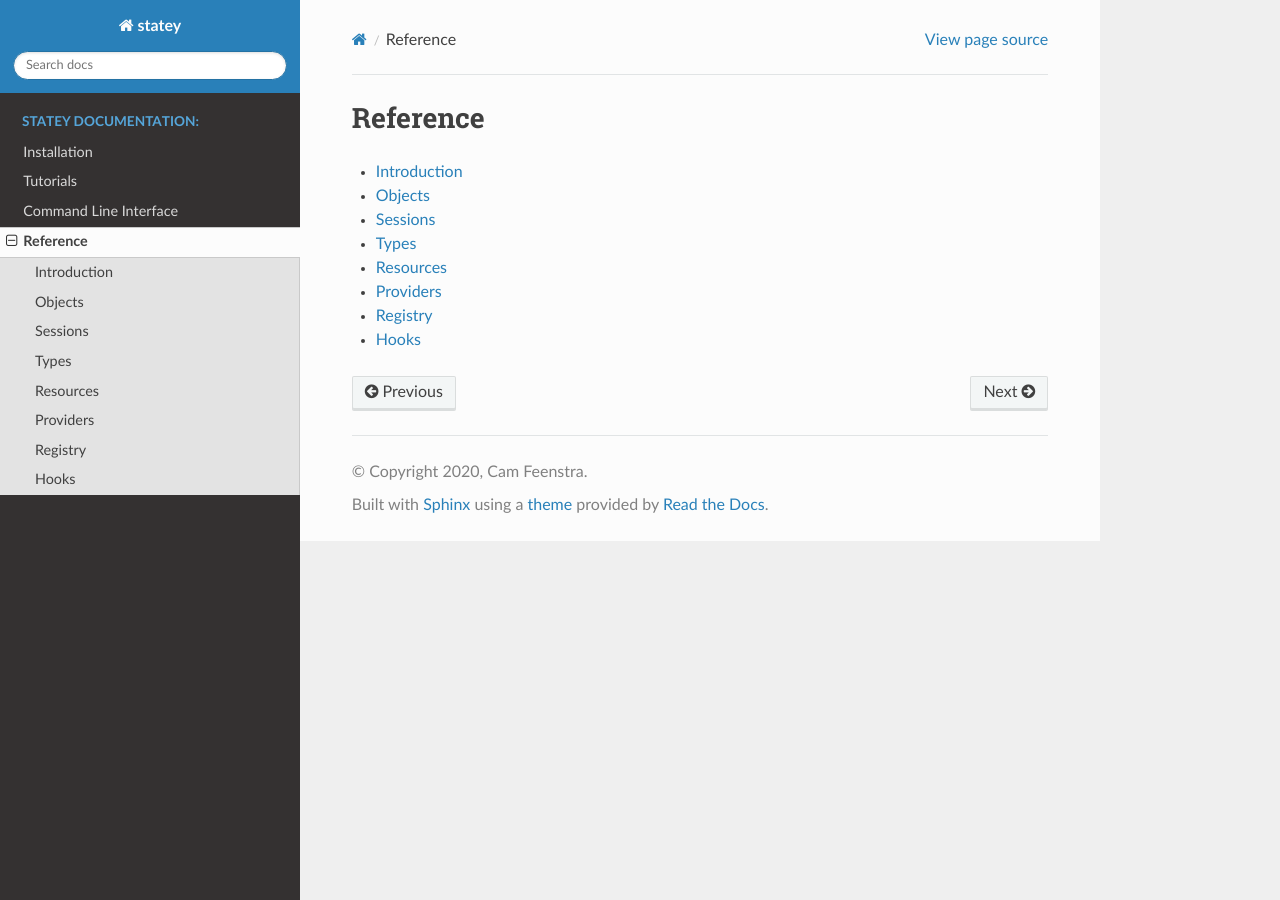
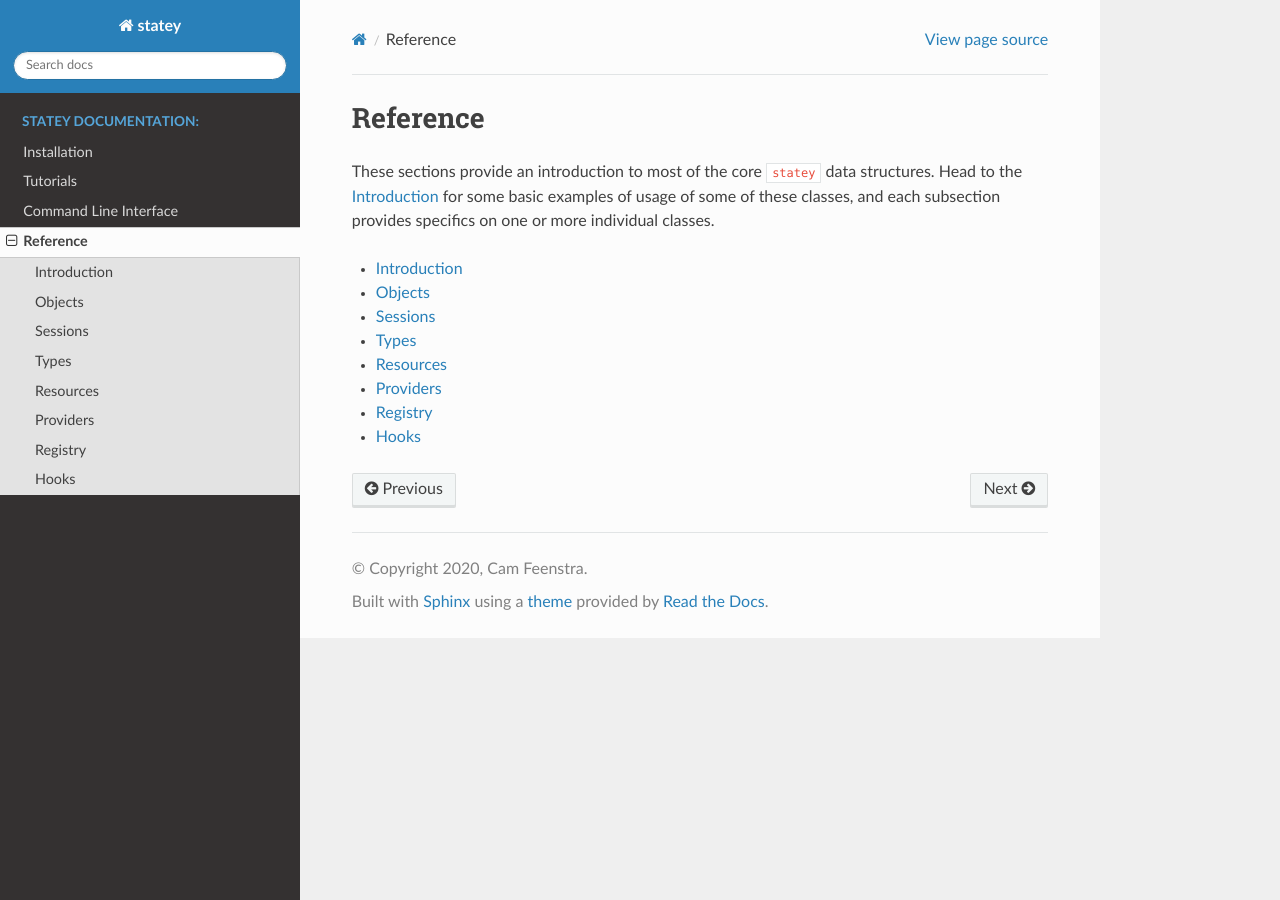
Before and after one commit to cfeenstra67/statey, a Sphinx documentation site: the page built from docs/reference/index.rst, in a window 1280 px wide. Built offline with Sphinx 7.4.7 and the Read the Docs theme 2.0.0, drawn with Linux system fonts in a browser that asks for light colours; pages that are not in the unit, such as notebooks, are missing from menus.

Commit message:
doc updates

```diff
--- a/docs/reference/index.rst
+++ b/docs/reference/index.rst
@@ -1,5 +1,7 @@
 Reference
 ###########
+
+These sections provide an introduction to most of the core ``statey`` data structures. Head to the :ref:`Reference Introduction` for some basic examples of usage of some of these classes, and each subsection provides specifics on one or more individual classes.
 
 .. toctree::
    :maxdepth: 2
--- a/docs/reference/introduction.rst
+++ b/docs/reference/introduction.rst
@@ -1,3 +1,5 @@
+.. _Reference Introduction:
+
 Introduction
 =============
 
--- a/docs/reference/resources.rst
+++ b/docs/reference/resources.rst
@@ -28,3 +28,6 @@ Resources
 
 ..autoclass:: statey.SimpleMachine
 	:inherited-members:
+
+..autoclass:: statey.ResourceGraph
+	:inherited-members:
```
